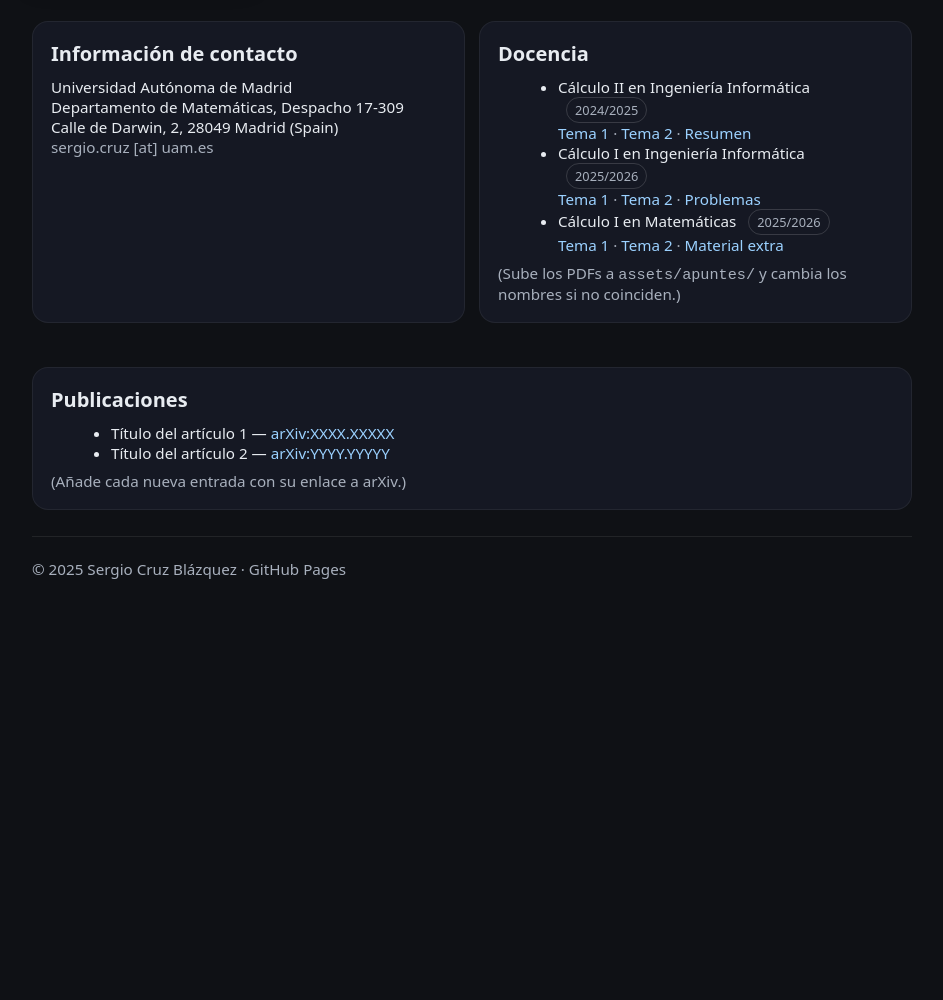
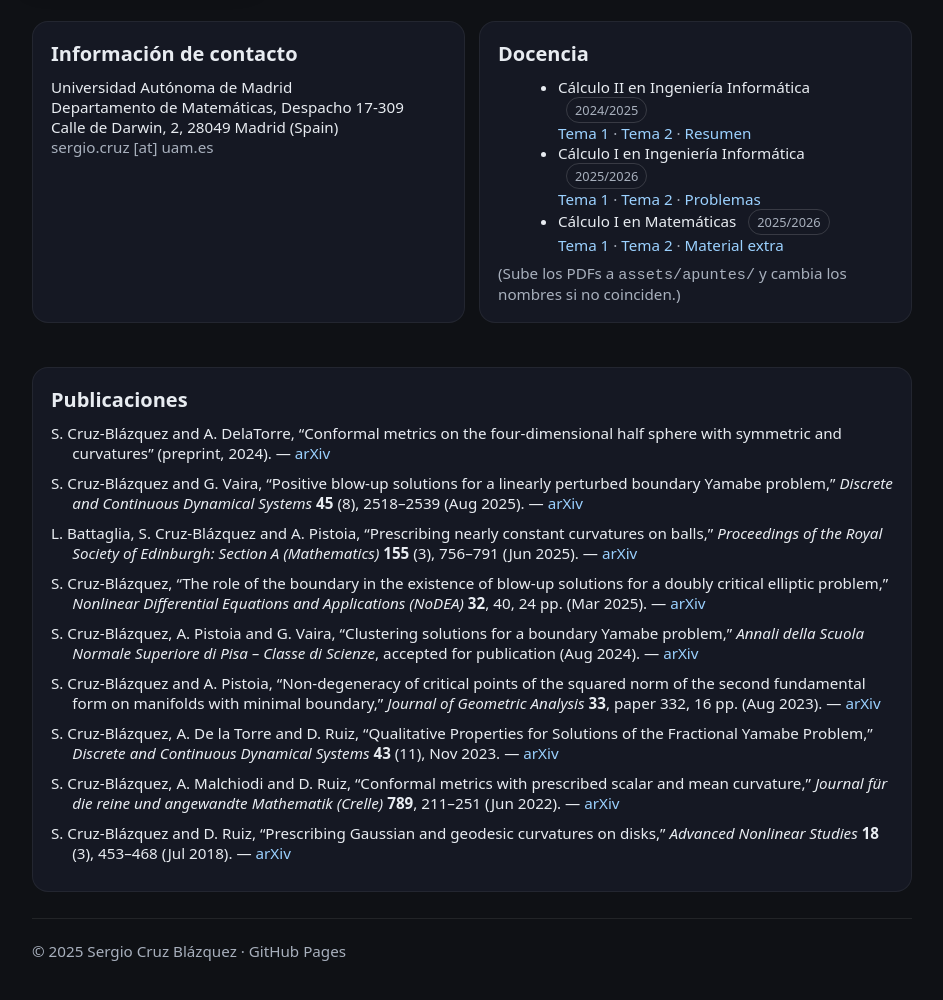
Before and after one commit to sergio-cruz-uam/sergio-cruz-uam.github.io, a plain HTML site: page index.html in a window 1280 px wide. Shown: the part 228-1228 px from the top of the page, without its empty margins (168-1111 px from the left). Before the commit the page ends 895 px from the top, so only its background shows below. Drawn offline with Linux system fonts and the light colour scheme.

Commit message:
Update index.html

```diff
--- a/index.html
+++ b/index.html
@@ -115,14 +115,82 @@ header img {
     </div>
 
     <section class="card">
-      <h2>Publicaciones</h2>
-      <ul class="small">
-        <!-- Duplica y edita estas líneas -->
-        <li>Título del artículo 1 — <a href="https://arxiv.org/abs/XXXX.XXXXX" target="_blank" rel="noopener">arXiv:XXXX.XXXXX</a></li>
-        <li>Título del artículo 2 — <a href="https://arxiv.org/abs/YYYY.YYYYY" target="_blank" rel="noopener">arXiv:YYYY.YYYYY</a></li>
-      </ul>
-      <div class="muted small" style="margin-top:8px;">(Añade cada nueva entrada con su enlace a arXiv.)</div>
-    </section>
+  <h2>Publicaciones</h2>
+  <style>
+    /* sangría francesa para que las entradas queden alineadas y elegantes */
+    .pubs { list-style: none; margin: 10px 0 0; padding: 0; }
+    .pubs li { margin: 10px 0; padding-left: 1.4em; text-indent: -1.4em; }
+    .pubs a { white-space: nowrap; }
+    .pubs em { font-style: italic; }
+  </style>
+
+  <ul class="small pubs">
+    <li>
+      S. Cruz-Blázquez and A. DelaTorre,
+      “Conformal metrics on the four-dimensional half sphere with symmetric and curvatures”
+      (preprint, 2024). —
+      <a href="https://arxiv.org/pdf/2408.16311" target="_blank" rel="noopener">arXiv</a>
+    </li>
+
+    <li>
+      S. Cruz-Blázquez and G. Vaira,
+      “Positive blow-up solutions for a linearly perturbed boundary Yamabe problem,”
+      <em>Discrete and Continuous Dynamical Systems</em> <strong>45</strong> (8), 2518–2539 (Aug 2025). —
+      <a href="https://arxiv.org/pdf/2301.07396" target="_blank" rel="noopener">arXiv</a>
+    </li>
+
+    <li>
+      L. Battaglia, S. Cruz-Blázquez and A. Pistoia,
+      “Prescribing nearly constant curvatures on balls,”
+      <em>Proceedings of the Royal Society of Edinburgh: Section A (Mathematics)</em> <strong>155</strong> (3), 756–791 (Jun 2025). —
+      <a href="https://arxiv.org/pdf/2305.09622" target="_blank" rel="noopener">arXiv</a>
+    </li>
+
+    <li>
+      S. Cruz-Blázquez,
+      “The role of the boundary in the existence of blow-up solutions for a doubly critical elliptic problem,”
+      <em>Nonlinear Differential Equations and Applications (NoDEA)</em> <strong>32</strong>, 40, 24 pp. (Mar 2025). —
+      <a href="https://arxiv.org/pdf/2312.08024" target="_blank" rel="noopener">arXiv</a>
+    </li>
+
+    <li>
+      S. Cruz-Blázquez, A. Pistoia and G. Vaira,
+      “Clustering solutions for a boundary Yamabe problem,”
+      <em>Annali della Scuola Normale Superiore di Pisa – Classe di Scienze</em>,
+      accepted for publication (Aug 2024). —
+      <a href="https://arxiv.org/pdf/2211.08219" target="_blank" rel="noopener">arXiv</a>
+    </li>
+
+    <li>
+      S. Cruz-Blázquez and A. Pistoia,
+      “Non-degeneracy of critical points of the squared norm of the second fundamental form on manifolds with minimal boundary,”
+      <em>Journal of Geometric Analysis</em> <strong>33</strong>, paper 332, 16 pp. (Aug 2023). —
+      <a href="https://arxiv.org/pdf/2212.12748" target="_blank" rel="noopener">arXiv</a>
+    </li>
+
+    <li>
+      S. Cruz-Blázquez, A. De la Torre and D. Ruiz,
+      “Qualitative Properties for Solutions of the Fractional Yamabe Problem,”
+      <em>Discrete and Continuous Dynamical Systems</em> <strong>43</strong> (11), Nov 2023. —
+      <a href="https://arxiv.org/abs/2207.09886" target="_blank" rel="noopener">arXiv</a>
+    </li>
+
+    <li>
+      S. Cruz-Blázquez, A. Malchiodi and D. Ruiz,
+      “Conformal metrics with prescribed scalar and mean curvature,”
+      <em>Journal für die reine und angewandte Mathematik (Crelle)</em> <strong>789</strong>, 211–251 (Jun 2022). —
+      <a href="https://arxiv.org/pdf/2105.04185" target="_blank" rel="noopener">arXiv</a>
+    </li>
+
+    <li>
+      S. Cruz-Blázquez and D. Ruiz,
+      “Prescribing Gaussian and geodesic curvatures on disks,”
+      <em>Advanced Nonlinear Studies</em> <strong>18</strong> (3), 453–468 (Jul 2018). —
+      <a href="https://arxiv.org/pdf/1806.06292" target="_blank" rel="noopener">arXiv</a>
+    </li>
+  </ul>
+</section>
+
 
     <div class="hr"></div>
     <footer class="muted small">
```
